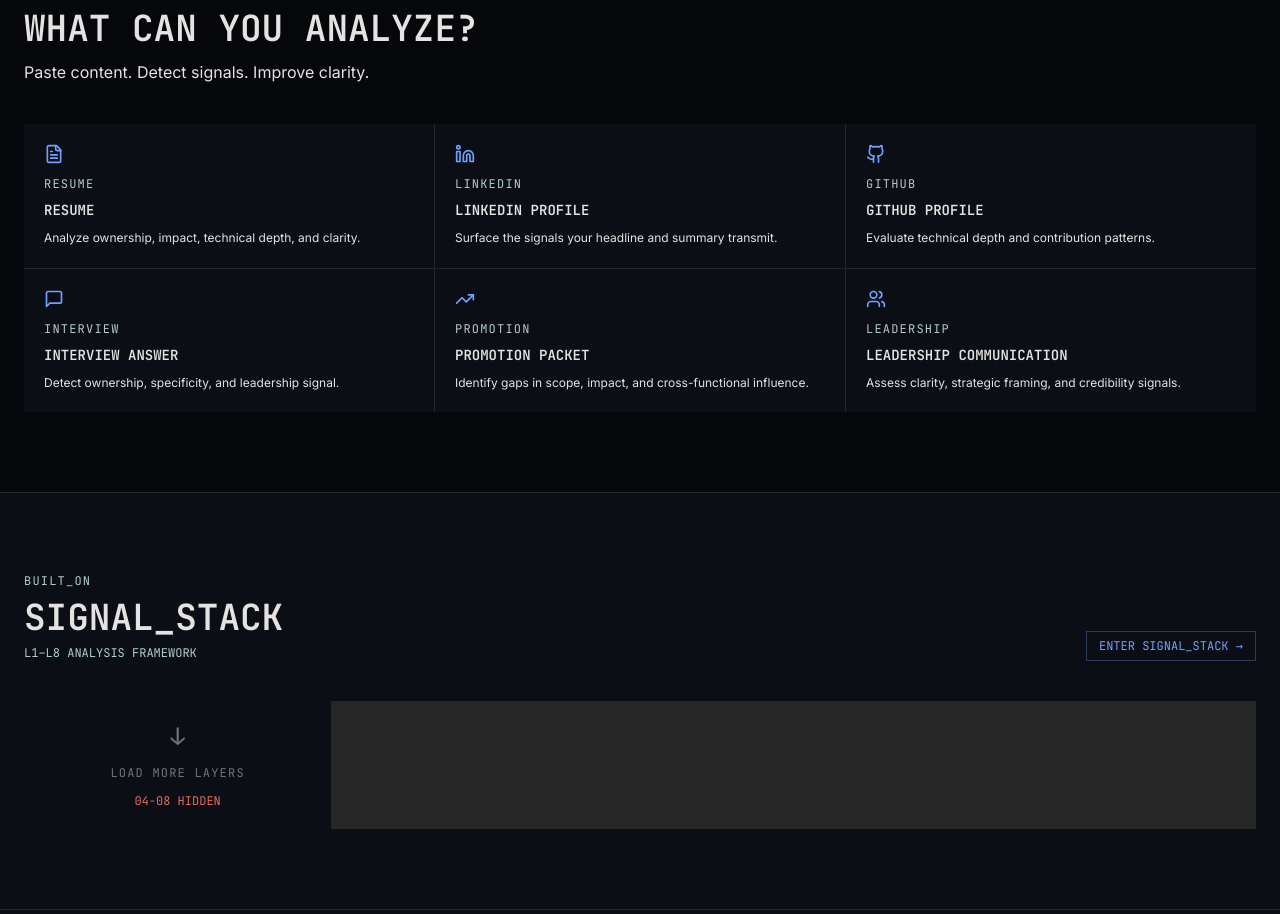
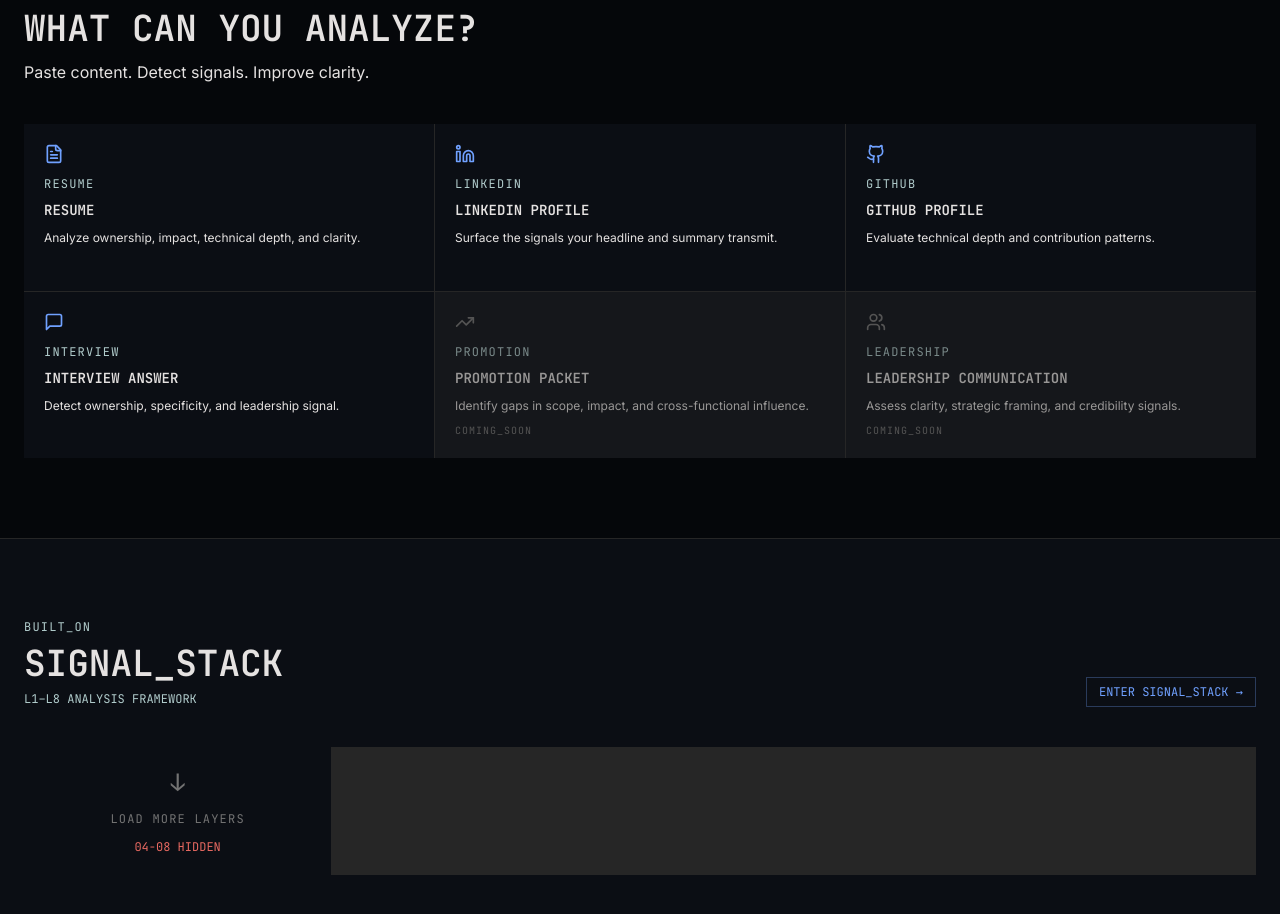
Before and after one commit to invisible-signals/invisible-signals, a React (Vite) app in the folder site/: page /#/ in a window 1280 px wide. Shown: the part 860-1774 px from the top of the page. Built offline with nearby package versions, Linux system fonts and the light colour scheme.

Commit message:
feat: enhance navigation in PromptsPage with smooth scrolling and category-based prompt targeting

```diff
--- a/site/src/pages/HomePage.jsx
+++ b/site/src/pages/HomePage.jsx
@@ -152,12 +152,12 @@
 ]
 
 const ANALYZE_TARGETS = [
-  { id: 'RESUME',     label: 'Resume',                  desc: 'Analyze ownership, impact, technical depth, and clarity.',      Icon: FileText },
-  { id: 'LINKEDIN',   label: 'LinkedIn Profile',         desc: 'Surface the signals your headline and summary transmit.',        Icon: Linkedin },
-  { id: 'GITHUB',     label: 'GitHub Profile',           desc: 'Evaluate technical depth and contribution patterns.',            Icon: Github },
-  { id: 'INTERVIEW',  label: 'Interview Answer',         desc: 'Detect ownership, specificity, and leadership signal.',          Icon: MessageSquare },
-  { id: 'PROMOTION',  label: 'Promotion Packet',         desc: 'Identify gaps in scope, impact, and cross-functional influence.', Icon: TrendingUp },
-  { id: 'LEADERSHIP', label: 'Leadership Communication', desc: 'Assess clarity, strategic framing, and credibility signals.',    Icon: Users },
+  { id: 'RESUME',     label: 'Resume',                  desc: 'Analyze ownership, impact, technical depth, and clarity.',       Icon: FileText,       to: '/prompts?category=resume' },
+  { id: 'LINKEDIN',   label: 'LinkedIn Profile',         desc: 'Surface the signals your headline and summary transmit.',         Icon: Linkedin,       to: '/prompts?category=quick-signal' },
+  { id: 'GITHUB',     label: 'GitHub Profile',           desc: 'Evaluate technical depth and contribution patterns.',             Icon: Github,         to: '/prompts?category=quick-signal' },
+  { id: 'INTERVIEW',  label: 'Interview Answer',         desc: 'Detect ownership, specificity, and leadership signal.',           Icon: MessageSquare,  to: '/prompts?category=interview' },
+  { id: 'PROMOTION',  label: 'Promotion Packet',         desc: 'Identify gaps in scope, impact, and cross-functional influence.', Icon: TrendingUp,     to: null },
+  { id: 'LEADERSHIP', label: 'Leadership Communication', desc: 'Assess clarity, strategic framing, and credibility signals.',     Icon: Users,          to: null },
 ]
 
 export default function HomePage() {
@@ -222,14 +222,28 @@
             </p>
           </div>
           <div className="grid grid-cols-2 md:grid-cols-3 gap-px bg-is-border">
-            {ANALYZE_TARGETS.map(({ id, label, desc, Icon }) => (
-              <div key={id} className="bg-is-bg p-5 flex flex-col gap-2 hover:bg-is-surface transition-colors">
-                <Icon size={20} className="text-is-primary mb-1" />
-                <div className="is-label">{id}</div>
-                <div className="font-mono text-sm font-semibold uppercase text-is-text">{label}</div>
-                <p className="font-body text-xs text-is-text leading-relaxed">{desc}</p>
-              </div>
-            ))}
+            {ANALYZE_TARGETS.map(({ id, label, desc, Icon, to }) => {
+              if (to) {
+                return (
+                  <Link key={id} to={to} className="bg-is-bg p-5 flex flex-col gap-2 hover:bg-is-surface transition-colors group">
+                    <Icon size={20} className="text-is-primary mb-1" />
+                    <div className="is-label">{id}</div>
+                    <div className="font-mono text-sm font-semibold uppercase text-is-text">{label}</div>
+                    <p className="font-body text-xs text-is-text leading-relaxed">{desc}</p>
+                    <div className="font-mono text-[10px] text-is-primary opacity-0 group-hover:opacity-100 transition-opacity mt-auto">VIEW_PROMPTS →</div>
+                  </Link>
+                )
+              }
+              return (
+                <div key={id} className="bg-is-bg p-5 flex flex-col gap-2 opacity-60 cursor-default">
+                  <Icon size={20} className="text-is-dim mb-1" />
+                  <div className="is-label">{id}</div>
+                  <div className="font-mono text-sm font-semibold uppercase text-is-text">{label}</div>
+                  <p className="font-body text-xs text-is-text leading-relaxed">{desc}</p>
+                  <div className="font-mono text-[10px] text-is-dim uppercase tracking-widest mt-auto">COMING_SOON</div>
+                </div>
+              )
+            })}
           </div>
         </div>
       </section>
--- a/site/src/pages/PromptsPage.jsx
+++ b/site/src/pages/PromptsPage.jsx
@@ -1,4 +1,5 @@
-import { useState } from 'react'
+import { useState, useEffect } from 'react'
+import { useSearchParams } from 'react-router-dom'
 import { Copy, Check, AlertTriangle } from 'lucide-react'
 import StatusPill from '../components/StatusPill.jsx'
 import { parseFrontmatter, parsePromptFile } from '../lib/parsePrompts.js'
@@ -52,6 +53,23 @@
 }
 
 export default function PromptsPage() {
+  const [searchParams] = useSearchParams()
+
+  useEffect(() => {
+    const category = searchParams.get('category')
+    if (!category) return
+    let targetId
+    if (category === 'quick-signal') {
+      targetId = quickPrompts[0]?.id
+    } else {
+      const match = otherPrompts.find((p) => p.category === category)
+      targetId = match?.id
+    }
+    if (!targetId) return
+    const el = document.getElementById(`prompt-card-${targetId}`)
+    if (el) el.scrollIntoView({ behavior: 'smooth', block: 'start' })
+  }, [searchParams])
+
   return (
     <div className="max-w-7xl mx-auto px-6 py-16">
       {/* Header */}
@@ -74,7 +92,7 @@
 
           <div className="grid grid-cols-1 xl:grid-cols-2 gap-6">
             {quickPrompts.map(({ id, title, purpose, tags, text }, index) => (
-              <section key={id} className="border border-is-border bg-is-surface-container-lowest p-6 relative group overflow-hidden glow-border transition-all">
+              <section key={id} id={`prompt-card-${id}`} className="border border-is-border bg-is-surface-container-lowest p-6 relative group overflow-hidden glow-border transition-all scroll-mt-8">
                 <div className="flex items-start justify-between gap-4 mb-6">
                   <div>
                     <h3 className="text-sm font-mono uppercase tracking-widest text-is-text mb-3">
@@ -131,7 +149,7 @@
       </div>
       <div className="space-y-px bg-is-border">
         {otherPrompts.map(({ id, title, purpose, tags, text }, index) => (
-          <div key={id} className="bg-is-bg border border-is-border glow-border transition-all">
+          <div key={id} id={`prompt-card-${id}`} className="bg-is-bg border border-is-border glow-border transition-all scroll-mt-8">
             {/* Header */}
             <div className="border-b border-is-border px-6 py-4 bg-is-surface flex flex-wrap items-center justify-between gap-4">
               <div className="flex items-center gap-4">
```
